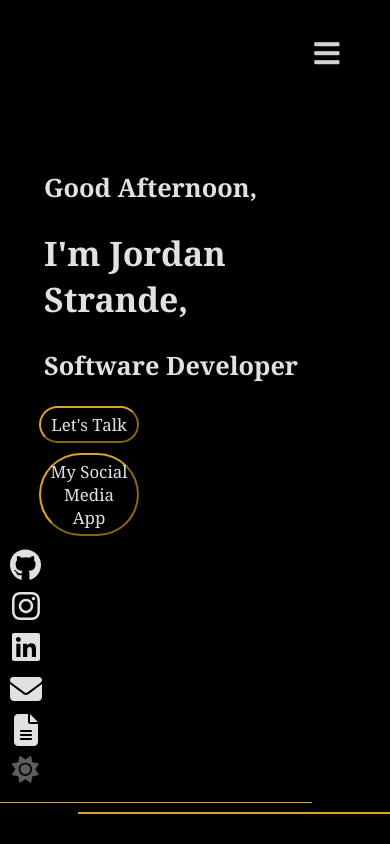
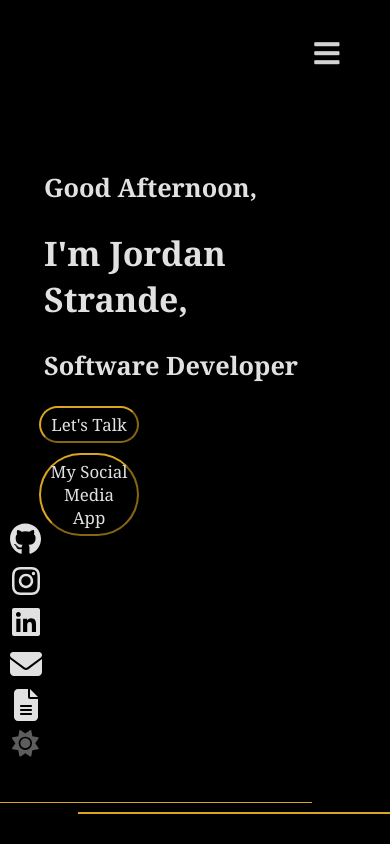
Before and after one commit to jstrande99/jstrande-react, a React (Create React App) app: page / in a window 390 px wide. Shown: the top 844 px of the page. Built offline with nearby package versions, Linux system fonts and the light colour scheme; no server answers.

Commit message:
moved icons

```diff
--- a/src/Pages/Style/Home.css
+++ b/src/Pages/Style/Home.css
@@ -135,7 +135,7 @@
     }
     .icons{
         left: 2.5vw;
-        top: 65vh;
+        top: 62vh;
     }
     .iconLink{
         height: 3.5vh;
```
